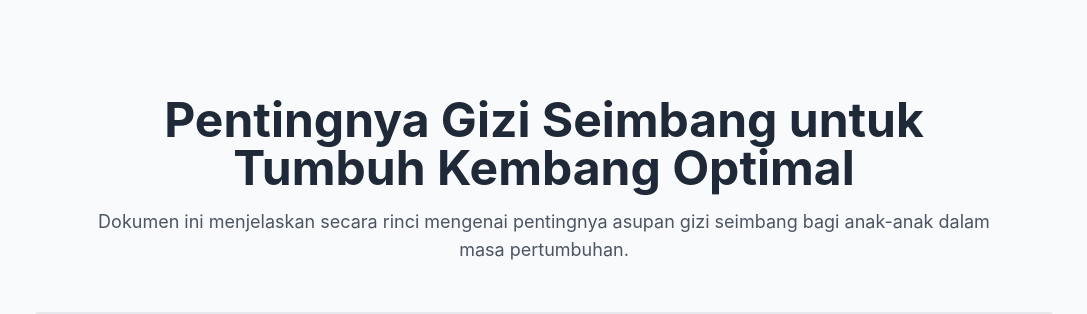
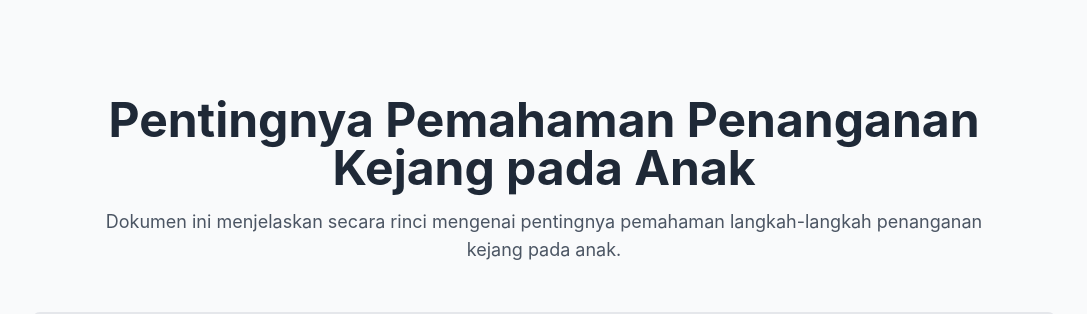
Before and after one commit to herinta/SI-CERDAS-V2-REACT, a React (Vite) app: page /edukasi/1 in a window 1280 px wide. Shown: the top 314 px of the page, without its empty margins (96-1183 px from the left). Built offline with nearby package versions, Linux system fonts and the light colour scheme; no server answers; grey boxes are pictures that could not be loaded.

Commit message:
testedukasi kejang

```diff
--- a/src/pages/Edukasi.jsx
+++ b/src/pages/Edukasi.jsx
@@ -9,8 +9,8 @@ const edukasiData = [
     imageUrl: 'https://as2.ftcdn.net/v2/jpg/16/13/94/71/1000_F_1613947127_boGl27sWuxIrWBWOzBu5LrDSfBzaoJLN.jpg',
     category: 'Penanganan Kejang pada Anak',
     title: 'Pentingnya Pemahaman Penanganan Kejang pada Anak',
-    summary: 'Kejang pada anak sering kali menyebabkan kita panik. Mitos penanganan kejang yang berkembang salah satunya adalah memasukkan sendok kemulut anak yang mana justru itu berbahaya. edukasiData ini membahas...',
-    link: 'https://docs.google.com/presentation/d/1RgAcS1qQ-7XFWKuTYCO9GTHnDiz112sO/edit?usp=sharing&ouid=110194922215126777373&rtpof=true&sd=true', // Tautan ke halaman detail artikel
+    summary: 'Kejang pada anak sering kali menyebabkan kita panik. Mitos penanganan kejang yang berkembang salah satunya adalah memasukkan sendok kemulut anak yang mana justru itu berbahaya. Daokumen ini membahas...',
+    link: 'https://docs.google.com/presentation/d/1RgAcS1qQ-7XFWKuTYCO9GTHnDiz112sO/preview', // Tautan ke halaman detail artikel
   },
   {
     id: 2,
--- a/src/pages/MateriDetail.jsx
+++ b/src/pages/MateriDetail.jsx
@@ -4,10 +4,10 @@ import { useParams, Link } from 'react-router-dom';
 
 const allArticles = {
   '1': {
-    title: 'Pentingnya Gizi Seimbang untuk Tumbuh Kembang Optimal',
-    summary: 'Dokumen ini menjelaskan secara rinci mengenai pentingnya asupan gizi seimbang bagi anak-anak dalam masa pertumbuhan.',
+    title: 'Pentingnya Pemahaman Penanganan Kejang pada Anak',
+    summary: 'Dokumen ini menjelaskan secara rinci mengenai pentingnya pemahaman langkah-langkah penanganan kejang pada anak.',
     fileType: 'pdf',
-    fileUrl: 'https://drive.google.com/file/d/1BixQ_A2f3f_wA8bCg5d6e7f8g9h0i1j/preview', // GANTI DENGAN URL EMBED PDF ANDA
+    fileUrl: 'https://docs.google.com/presentation/d/1RgAcS1qQ-7XFWKuTYCO9GTHnDiz112sO/preview', // GANTI DENGAN URL EMBED PDF ANDA
   },
   '2': {
     title: 'Presentasi Pencegahan Anemia pada Remaja',
```
